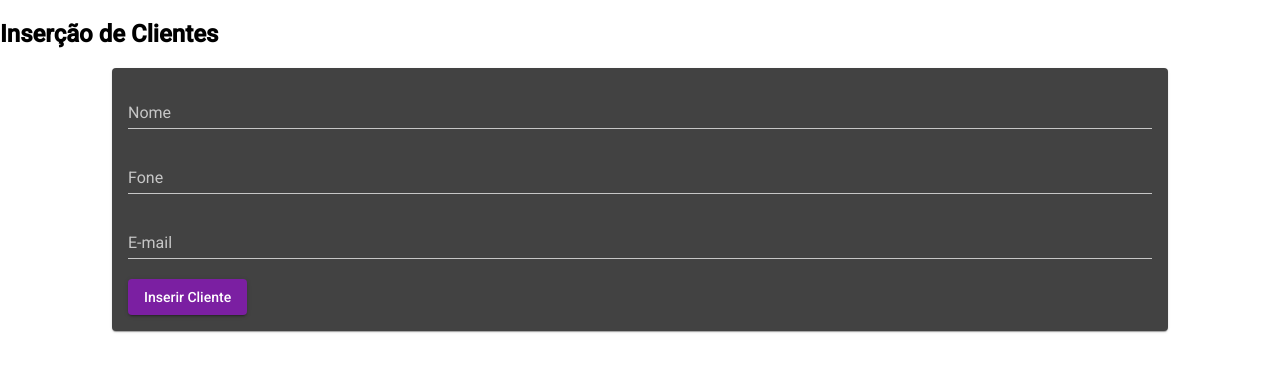
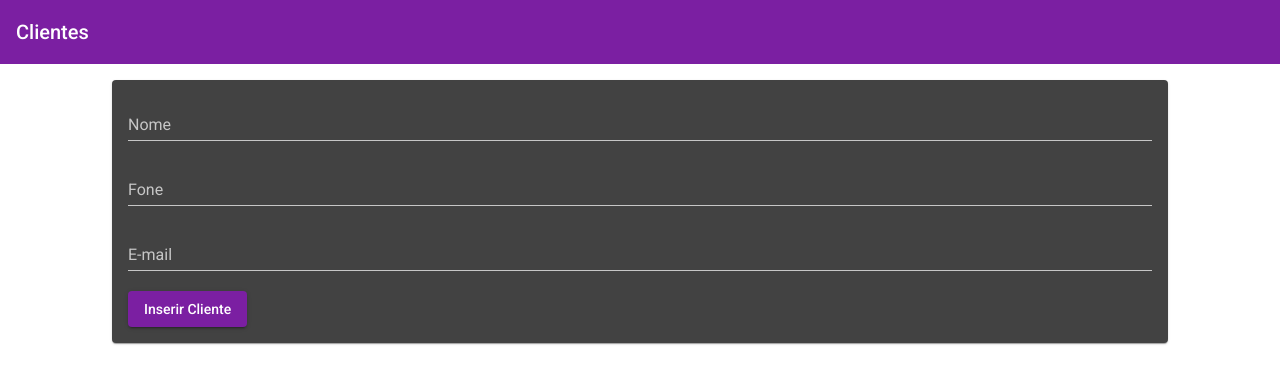
Before and after one commit to Mathvivas/Pilha-MEAN, an Angular app in the folder app-clientes/: page / in a window 1280 px wide. Shown: the top 384 px of the page. Built offline with nearby package versions, Linux system fonts and the light colour scheme.

Commit message:
Cabeçalho

```diff
--- a/app-clientes/src/app/app.component.css
+++ b/app-clientes/src/app/app.component.css
@@ -0,0 +1,3 @@
+main {
+  margin-top: 1rem;
+}
--- a/app-clientes/src/app/app.component.html
+++ b/app-clientes/src/app/app.component.html
@@ -1 +1,4 @@
-<app-cliente-inserir></app-cliente-inserir>
+<app-cabecalho></app-cabecalho>
+<main>
+  <app-cliente-inserir></app-cliente-inserir>
+</main>
--- /dev/null
+++ b/app-clientes/src/app/cabecalho/cabecalho.component.html
@@ -0,0 +1 @@
+<mat-toolbar color="primary">Clientes</mat-toolbar>
--- /dev/null
+++ b/app-clientes/src/app/cabecalho/cabecalho.component.ts
@@ -0,0 +1,15 @@
+import { Component, OnInit } from '@angular/core';
+
+@Component({
+  selector: 'app-cabecalho',
+  templateUrl: './cabecalho.component.html',
+  styleUrls: ['./cabecalho.component.css']
+})
+export class CabecalhoComponent implements OnInit {
+
+  constructor() { }
+
+  ngOnInit(): void {
+  }
+
+}
--- a/app-clientes/src/app/clientes/cliente-inserir/cliente-inserir.component.html
+++ b/app-clientes/src/app/clientes/cliente-inserir/cliente-inserir.component.html
@@ -1,4 +1,3 @@
-<h2>Inserção de Clientes</h2>
 <mat-card>
   <mat-form-field>
     <input type="text" matInput placeholder="Nome" [(ngModel)]="nome">
--- /dev/null
+++ b/app-clientes/src/app/clientes/cliente-lista/cliente-lista.component.html
@@ -0,0 +1 @@
+<p>cliente-lista works!</p>
--- /dev/null
+++ b/app-clientes/src/app/clientes/cliente-lista/cliente-lista.component.ts
@@ -0,0 +1,15 @@
+import { Component, OnInit } from '@angular/core';
+
+@Component({
+  selector: 'app-cliente-lista',
+  templateUrl: './cliente-lista.component.html',
+  styleUrls: ['./cliente-lista.component.css']
+})
+export class ClienteListaComponent implements OnInit {
+
+  constructor() { }
+
+  ngOnInit(): void {
+  }
+
+}
```
Also changed, not shown: app-clientes/src/app/app.module.ts (+10 -3 lines), app-clientes/src/app/cabecalho/cabecalho.component.css (added), app-clientes/src/app/clientes/cliente-lista/cliente-lista.component.css (added).
